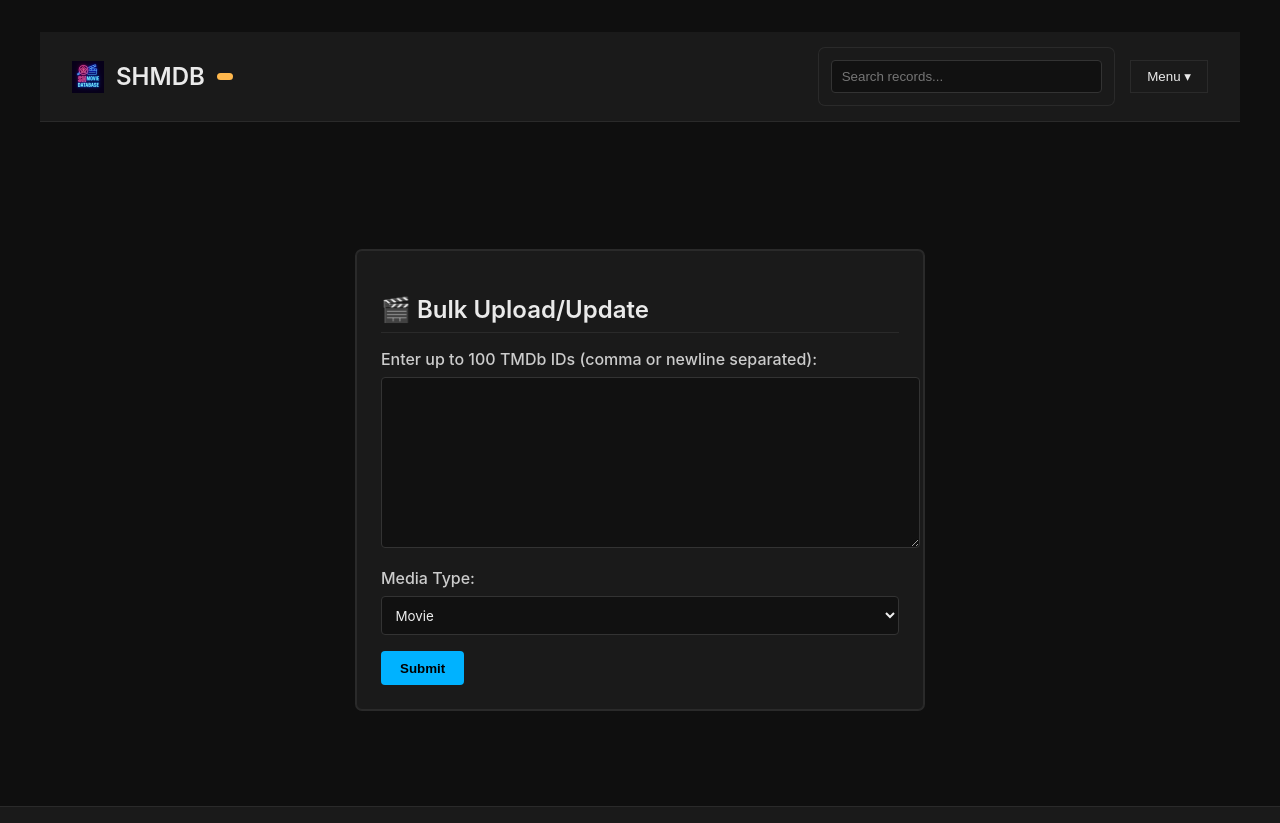
After one commit to cronosra-hash/shmdb_uploader, a FastAPI app: template web_ui/templates/bulk_upload.html in a window 1280 px wide. The commit adds this page. Shown: the top 823 px of the page. Run offline with FastAPI, Linux system fonts and the light colour scheme; the template is opened without the code that fills it, so the values that code supplies are empty; some libraries are stand-ins or nearby versions.

Commit message:
Added bulk upload function

```diff
--- a/static/theme.css
+++ b/static/theme.css
@@ -469,6 +469,117 @@ body {
   border-radius: 6px;
   box-shadow: 0 0 0 1px #2A2A2A;
 }
+
+.bulk-panel {
+  background-color: #1A1A1A;
+  padding: 1.5rem;
+  border-radius: 6px;
+  box-shadow: 0 0 0 1px #2A2A2A;
+  color: #EAEAEA;
+}
+
+.bulk-panel h2 {
+  font-size: 1.5rem;
+  margin-bottom: 1rem;
+  color: #EAEAEA;
+  border-bottom: 1px solid #2A2A2A;
+  padding-bottom: 0.5rem;
+}
+
+.bulk-panel p {
+  font-size: 1rem;
+  margin-bottom: 1rem;
+  color: #CCC;
+}
+
+.bulk-panel .button-group {
+  display: flex;
+  gap: 1rem;
+  flex-wrap: wrap;
+}
+
+.bulk-panel .btn {
+  background-color: #00B2FF;
+  color: #000;
+  padding: 0.6rem 1.2rem;
+  border: none;
+  border-radius: 4px;
+  text-decoration: none;
+  font-weight: 600;
+  cursor: pointer;
+  transition: background-color 0.3s ease;
+}
+
+.bulk-panel .btn:hover {
+  background-color: #0090D0;
+}
+
+/* ──────────────────────────────────────────────── */
+/* 🎬 BULK UPLOAD PAGE STYLING */
+/* ──────────────────────────────────────────────── */
+
+.page-wrapper {
+  display: grid;
+  grid-template-columns: 1fr;
+  gap: 2rem;
+  padding: 2rem 0;
+}
+
+.panel {
+  background-color: #1A1A1A;
+  padding: 1.5rem;
+  border-radius: 6px;
+  box-shadow: 0 0 0 1px #2A2A2A;
+  color: #EAEAEA;
+}
+
+.panel h2 {
+  font-size: 1.5rem;
+  margin-bottom: 1rem;
+  color: #EAEAEA;
+  border-bottom: 1px solid #2A2A2A;
+  padding-bottom: 0.5rem;
+}
+
+.panel label {
+  display: block;
+  margin-bottom: 0.5rem;
+  font-weight: 500;
+  color: #CCC;
+}
+
+.panel textarea,
+.panel select {
+  width: 100%;
+  padding: 0.6rem;
+  margin-bottom: 1rem;
+  background-color: #111;
+  border: 1px solid #333;
+  color: #EEE;
+  border-radius: 4px;
+  font-family: monospace;
+  resize: vertical;
+}
+
+.panel select {
+  font-family: inherit;
+}
+
+.panel .btn {
+  background-color: #00B2FF;
+  color: #000;
+  padding: 0.6rem 1.2rem;
+  border: none;
+  border-radius: 4px;
+  font-weight: 600;
+  cursor: pointer;
+  transition: background-color 0.3s ease;
+}
+
+.panel .btn:hover {
+  background-color: #0090D0;
+}
+
 
 /* ──────────────────────────────────────────────── */
 /* 🔍 SEARCH FORMS */
--- a/web_ui/app.py
+++ b/web_ui/app.py
@@ -15,6 +15,7 @@ from fastapi.responses import HTMLResponse
 from fastapi.responses import RedirectResponse
 from fastapi.staticfiles import StaticFiles
 from fastapi.templating import Jinja2Templates
+import traceback
 
 # ─── Internal Project Imports ────────────────────────────────────────────────
 from config.settings import TMDB_API_KEY
@@ -795,6 +796,131 @@ async def upload(request: Request, tmdb_id: int, media_type: str):
     )
 
 
+@app.get("/bulk-upload", response_class=HTMLResponse)
+async def bulk_upload_form(request: Request):
+    return templates.TemplateResponse(
+        "bulk_upload.html",
+        {
+            "request": request,
+            "now": datetime.now(),  # ✅ Add this line
+        },
+    )
+
+
+@app.post("/bulk-upload", response_class=HTMLResponse)
+async def bulk_upload(
+    request: Request, media_type: str = Form(...), id_list: str = Form(...)
+):
+    conn = None
+    grouped_results = []
+    now = datetime.now()
+
+    try:
+        conn = get_connection()
+        ids = [i.strip() for i in id_list.replace(",", "\n").splitlines() if i.strip()]
+        ids = ids[:100]
+
+        for tmdb_id in ids:
+            try:
+                previous_max = get_previous_log_timestamp(conn, tmdb_id, media_type)
+                if previous_max is None:
+                    previous_max = datetime.min
+
+                # Upload and get content ID
+                content_id, base_message = process_media_upload(
+                    conn, tmdb_id, media_type
+                )
+
+                # Default values
+                title = ""
+                filtered = []
+                message = ""
+
+                if content_id:
+                    changes = fetch_new_update_logs(
+                        conn, content_id, media_type, previous_max
+                    )
+                    filtered = filter_changes(changes)
+
+                    # Try extracting title from changes
+                    if filtered:
+                        first = filtered[0]
+                        title = (
+                            first.get("title")
+                            or first.get("movie_title")
+                            or first.get("series_title")
+                            or ""
+                        )
+
+                    if not title:
+                        tmdb_data = get_tmdb_data(tmdb_id, media_type)
+                        title = (
+                            tmdb_data.get("title")
+                            or tmdb_data.get("name")
+                            or "Unknown Title"
+                        )
+
+                    message = (
+                        base_message
+                        if filtered
+                        else f"{base_message} No changes needed — already up-to-date."
+                    )
+                else:
+                    message = (
+                        f"{base_message} No movie ID returned — upload may have failed."
+                    )
+
+                grouped_results.append(
+                    {
+                        "tmdb_id": tmdb_id,
+                        "title": title or "Unknown Title",
+                        "message": message,
+                        "changes": filtered,
+                    }
+                )
+
+            except Exception as e:
+                grouped_results.append(
+                    {
+                        "tmdb_id": tmdb_id,
+                        "title": "Error",
+                        "message": f"❌ Error processing ID {tmdb_id}: {str(e)}",
+                        "changes": [],
+                    }
+                )
+                traceback.print_exc()
+
+    finally:
+        if conn:
+            conn.close()
+
+    return templates.TemplateResponse(
+        "bulk_result.html",
+        {
+            "request": request,
+            "results": grouped_results,
+            "media_type": media_type,
+            "upload_status": "Bulk upload complete",
+            "now": now,
+        },
+    )
+
+
+def get_tmdb_data(tmdb_id, media_type):
+    if media_type not in ["movie", "tv"]:
+        raise ValueError(f"Unsupported media type: {media_type}")
+
+    url = f"https://api.themoviedb.org/3/{media_type}/{tmdb_id}"
+    params = {"api_key": TMDB_API_KEY, "language": "en-US"}
+    response = requests.get(url, params=params)
+
+    if response.ok:
+        return response.json()
+    else:
+        print(f"❌ TMDb fetch failed for ID {tmdb_id}: {response.status_code}")
+        return {}
+
+
 def get_previous_log_timestamp(conn, content_id, content_type):
     with conn.cursor() as cur:
         cur.execute(
--- /dev/null
+++ b/web_ui/templates/bulk_upload.html
@@ -0,0 +1,20 @@
+{% extends "base.html" %}
+{% block content %}
+<div class="page-wrapper">
+  <div class="panel">
+    <h2>🎬 Bulk Upload/Update</h2>
+    <form method="POST" action="/bulk-upload">
+      <label for="id_list">Enter up to 100 TMDb IDs (comma or newline separated):</label>
+      <textarea name="id_list" rows="10" cols="60" required></textarea>
+
+      <label for="media_type">Media Type:</label>
+      <select name="media_type" required>
+        <option value="movie">Movie</option>
+        <option value="tv">Series</option>
+      </select>
+
+      <button type="submit" class="btn">Submit</button>
+    </form>
+  </div>
+</div>
+{% endblock %}
```
Also changed, not shown: uploader/movie_uploader.py (+21 -0 lines), web_ui/templates/bulk_result.html (added, +57 -0 lines), web_ui/templates/uploader.html (+9 -0 lines).
